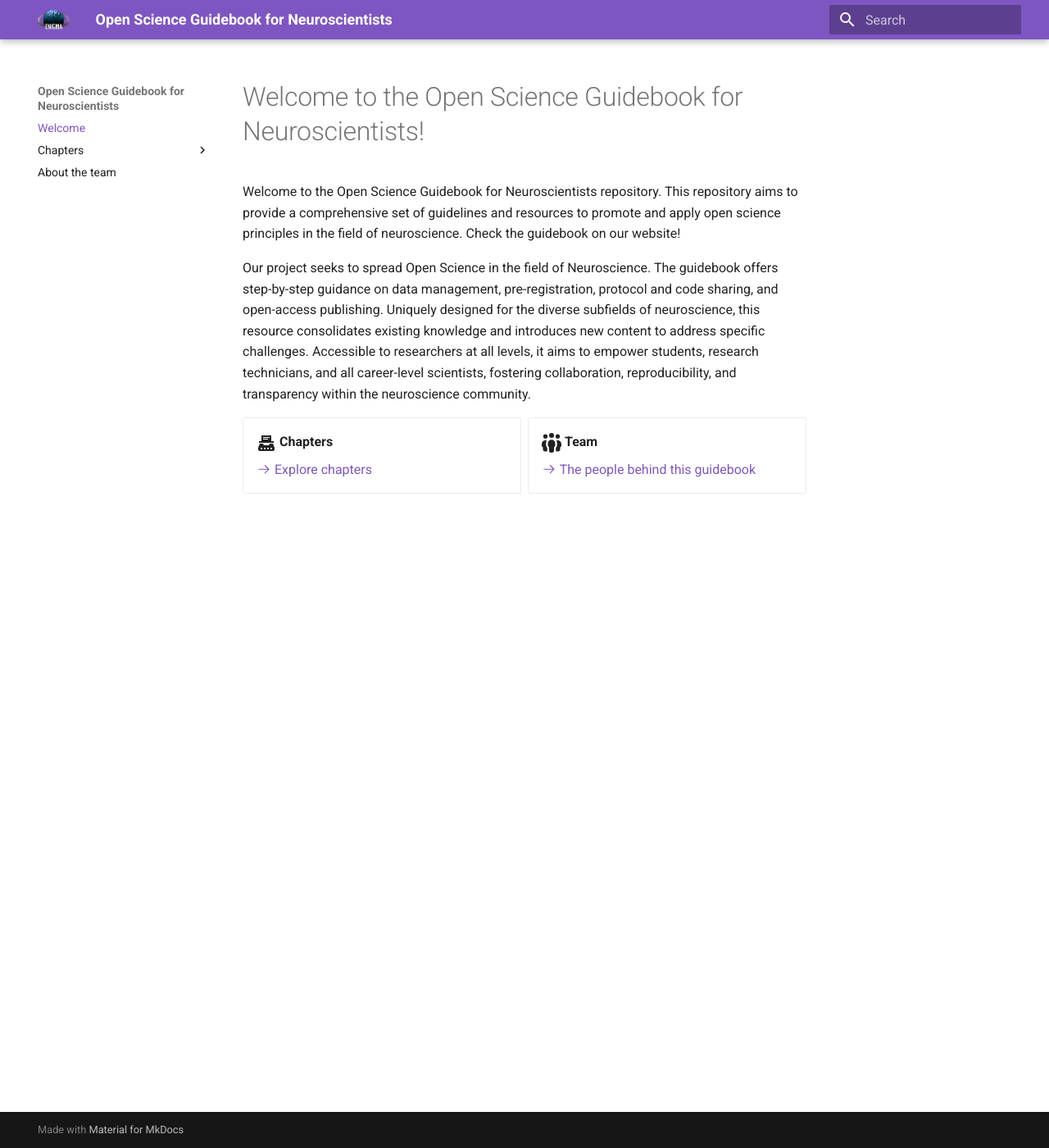
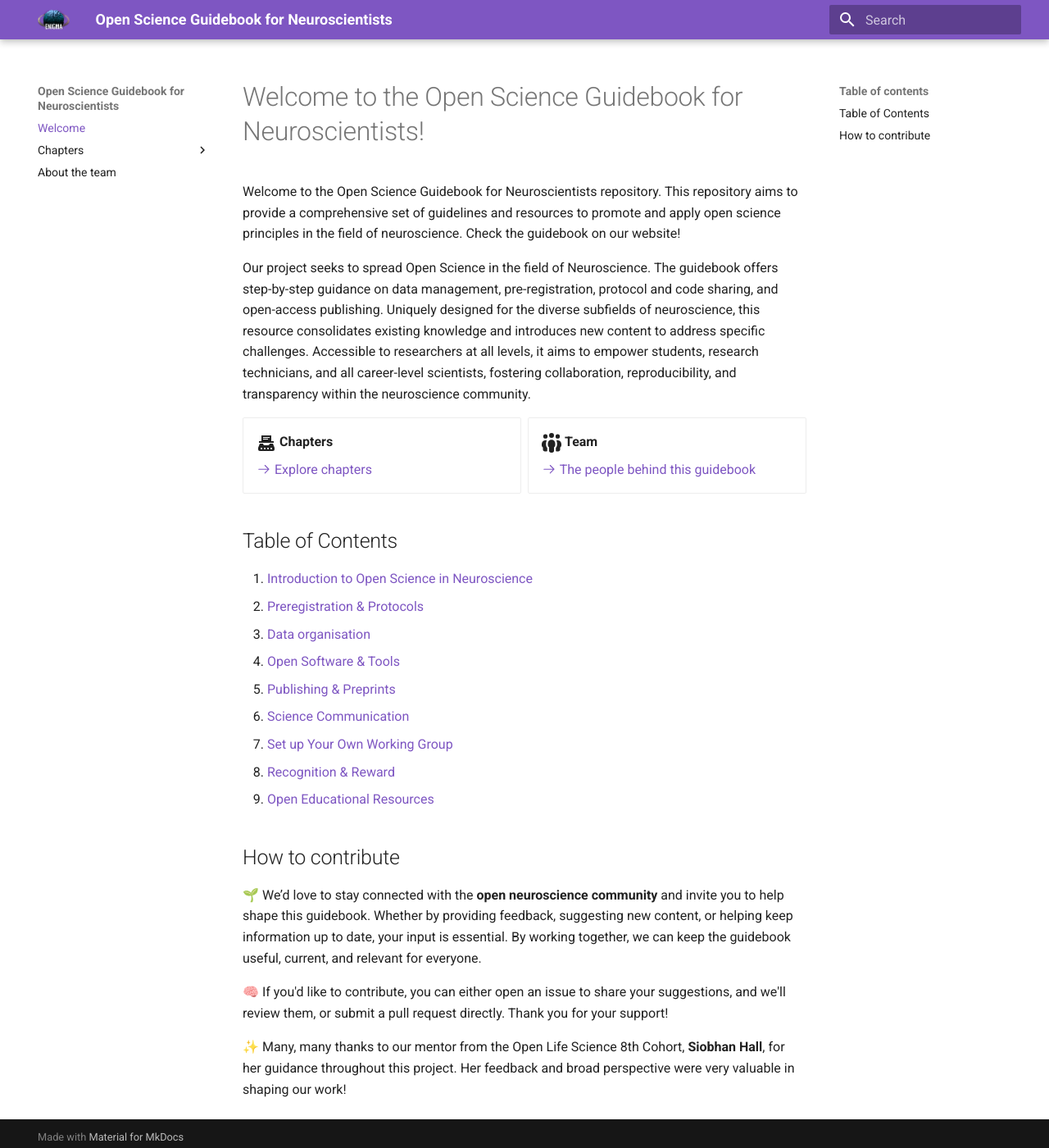
Before and after one commit to ANW-Open-Science/Open-Science-Guidebook-for-Neuroscientists, an MkDocs documentation site: the page built from docs/index.md, in a window 1280 px wide and 1400 px high. Shown: the whole window at 82% size. Built offline with MkDocs 1.6.1 and Material for MkDocs 9.7.7, drawn with Linux system fonts in a browser that asks for light colours.

Commit message:
Update index.md

```diff
--- a/docs/index.md
+++ b/docs/index.md
@@ -15,3 +15,24 @@ Our project seeks to spread Open Science in the field of Neuroscience. The guide
     [:octicons-arrow-right-24: The people behind this guidebook](working_group/team.md)
 
 </div>
+
+## Table of Contents
+
+1. [Introduction to Open Science in Neuroscience](tabs/1-introduction.md)
+2. [Preregistration & Protocols](tabs/2-preregistration_protocols.md)
+3. [Data organisation](tabs/3-data_organisation.md)
+4. [Open Software & Tools](tabs/4-open_software_tools.md)
+5. [Publishing & Preprints](tabs/5-publishing_preprints.md)
+6. [Science Communication](tabs/6-communication.md)
+7. [Set up Your Own Working Group](tabs/7-create_open_science_working_group.md)
+8. [Recognition & Reward](tabs/8-recognition_reward.md)
+9. [Open Educational Resources](tabs/9-educational_resources.md)
+
+
+## How to contribute
+
+🌱 We’d love to stay connected with the **open neuroscience community** and invite you to help shape this guidebook. Whether by providing feedback, suggesting new content, or helping keep information up to date, your input is essential. By working together, we can keep the guidebook useful, current, and relevant for everyone.
+
+🧠 If you'd like to contribute, you can either open an issue to share your suggestions, and we'll review them, or submit a pull request directly. Thank you for your support!
+
+✨ Many, many thanks to our mentor from the Open Life Science 8th Cohort, **Siobhan Hall**, for her guidance throughout this project. Her feedback and broad perspective were very valuable in shaping our work!
```
